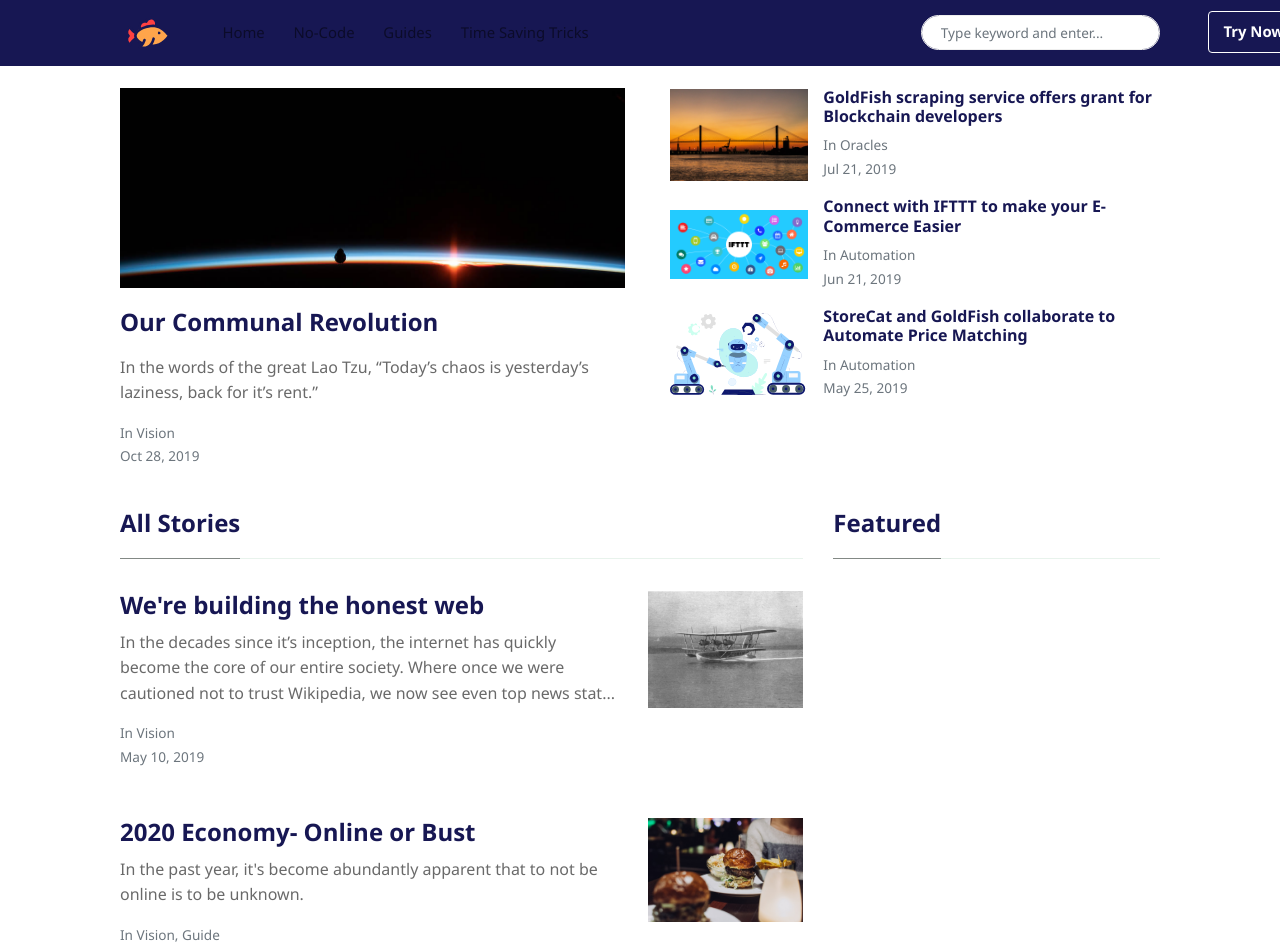
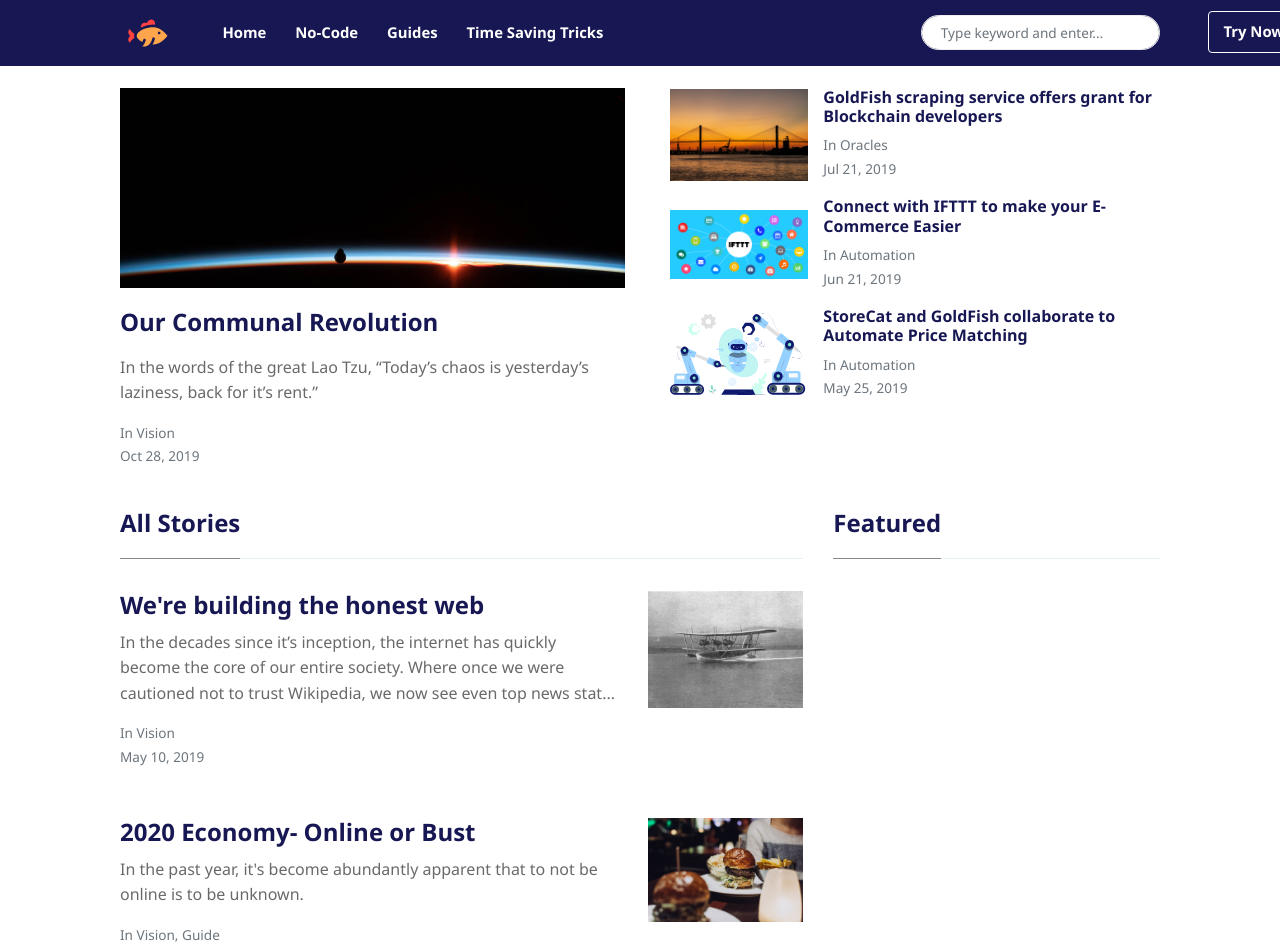
Before and after one commit to tykoii/blog, a Jekyll site: the page built from index.html, in a window 1280 px wide and 1400 px high. Shown: the top 952 px of the window. Built offline with Jekyll 4.4.1, drawn with Linux system fonts in a browser that asks for light colours; nearby versions of some CDN libraries; the list of posts is cut into pages by our own code.

Commit message:
Update goldfish.css

```diff
--- a/assets/css/goldfish.css
+++ b/assets/css/goldfish.css
@@ -72,3 +72,7 @@ av a.nav-link {
 footer strong {
     color: white !important;
 }
+a.nav-link {
+    color: white !important;
+    font-weight: 600 !important;
+}
```
